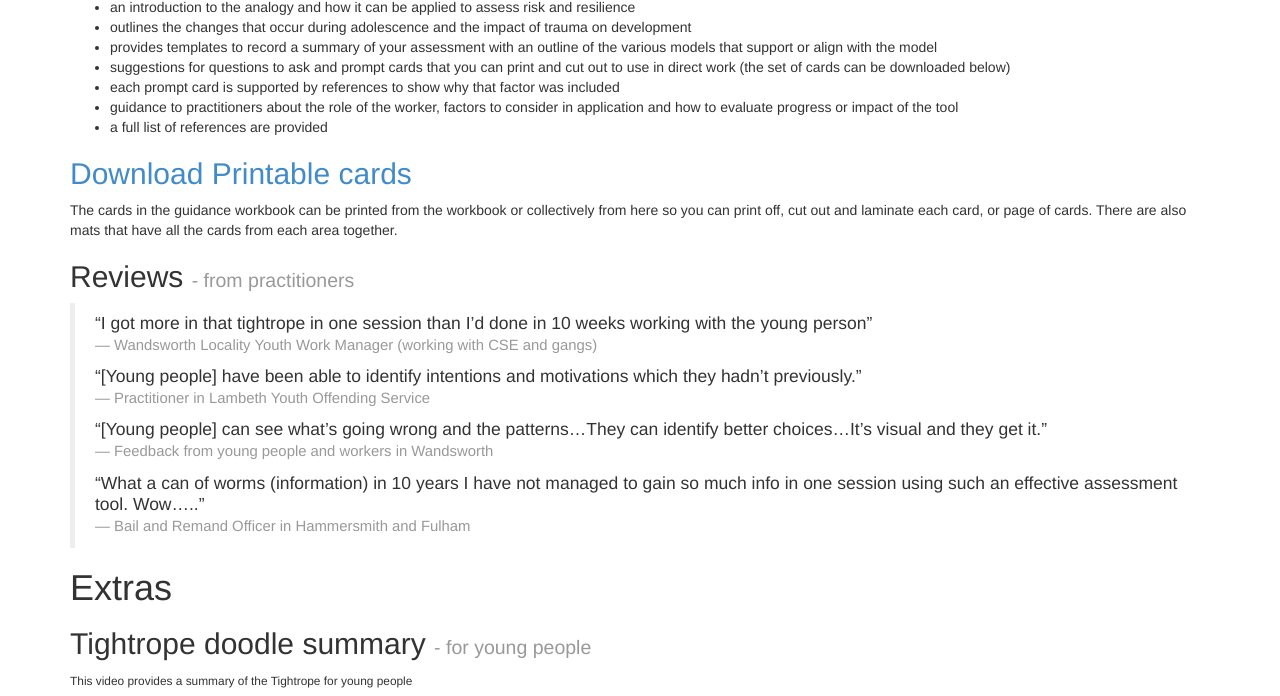
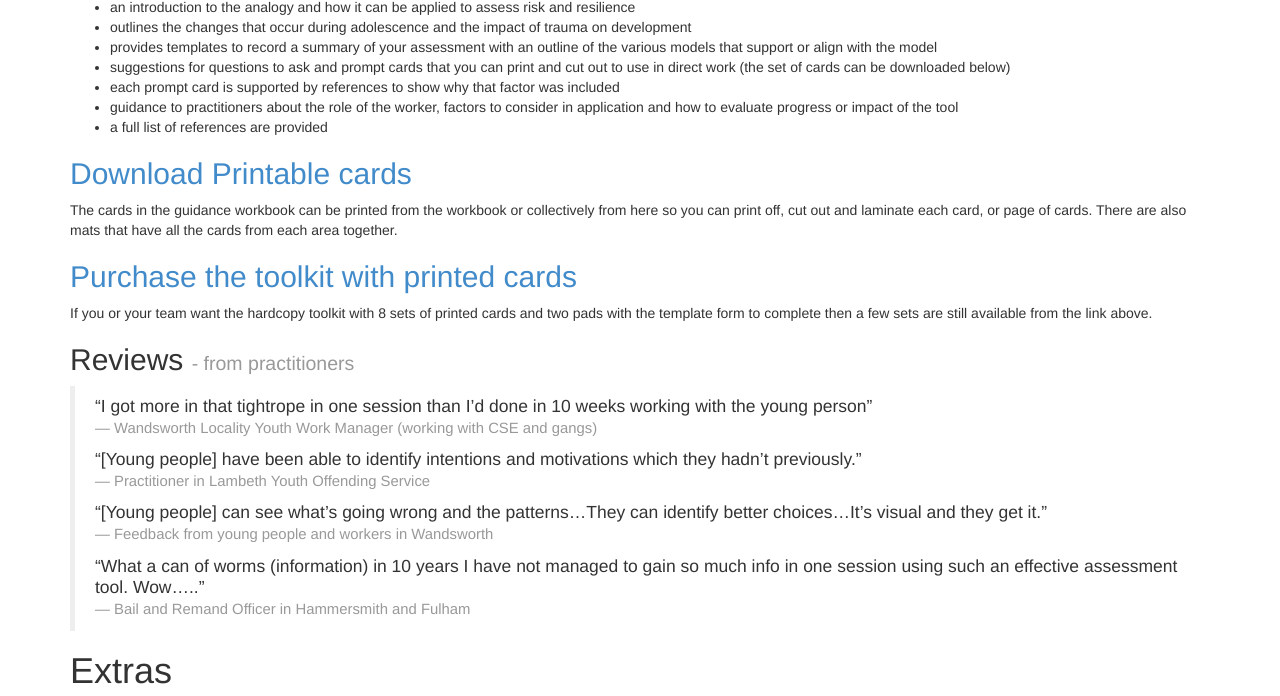
Before and after one commit to retrotravelbug/tightropetool, a Jekyll site: the page built from adolescent tightrope.md, in a window 1280 px wide and 900 px high, scrolled down 871 px, cut to the strip 0-696 px from the top of the window. Built offline with Jekyll 4.4.1, drawn with Linux system fonts in a browser that asks for light colours; nearby versions of some CDN libraries.

Commit message:
Update adolescent tightrope.md
Added page to purchase toolkit - I think

```diff
--- a/adolescent tightrope.md
+++ b/adolescent tightrope.md
@@ -40,6 +40,9 @@ The toolkit is drawn from research on adolescent risks (youth offending, self-ha
 ## [Download Printable cards]
 
 The cards in the guidance workbook can be printed from the workbook or collectively from here so you can print off, cut out and laminate each card, or page of cards. There are also mats that have all the cards from each area together.
+
+## [Purchase the toolkit with printed cards]
+If you or your team want the hardcopy toolkit with 8 sets of printed cards and two pads with the template form to complete then a few sets are still available from the link above.
 
 ## Reviews <small> - from practitioners</small>
 
@@ -97,6 +100,7 @@ For more information email: [tightropetool@gmail.com](mailto:tightropetool@gmail
 [OOCD Screening Template 2019.pdf]: /downloads/OOCD%20Screening%20Tightrope%202019.pdf
 [Circus Act]: /downloads/Circus%20Act%20-%202012.pdf
 [download printable cards]: /downloads/CardsA.pdf
+[Purchase the toolkit with printed cards]: [https//](https://www.thetightropemethod.com/adolescent-tightrope-order-page)
 
 > "To be left alone on the tightrope of youthful unknowing is to experience the excruciating beauty of full freedom and the threat of eternal indecision."
 > <small>Maya Angelou</small>
```
